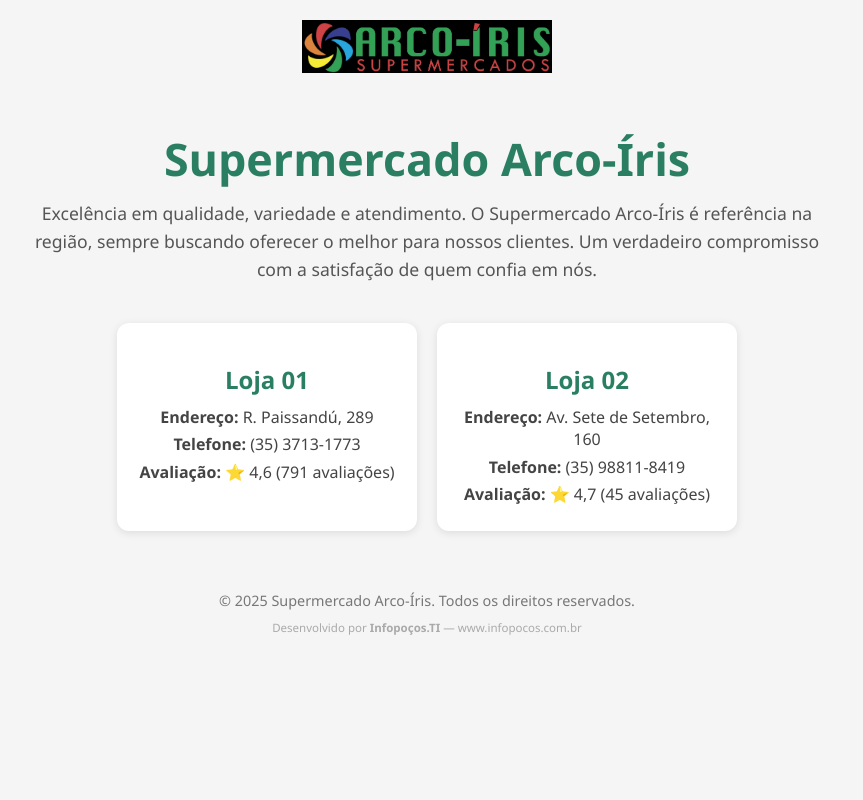
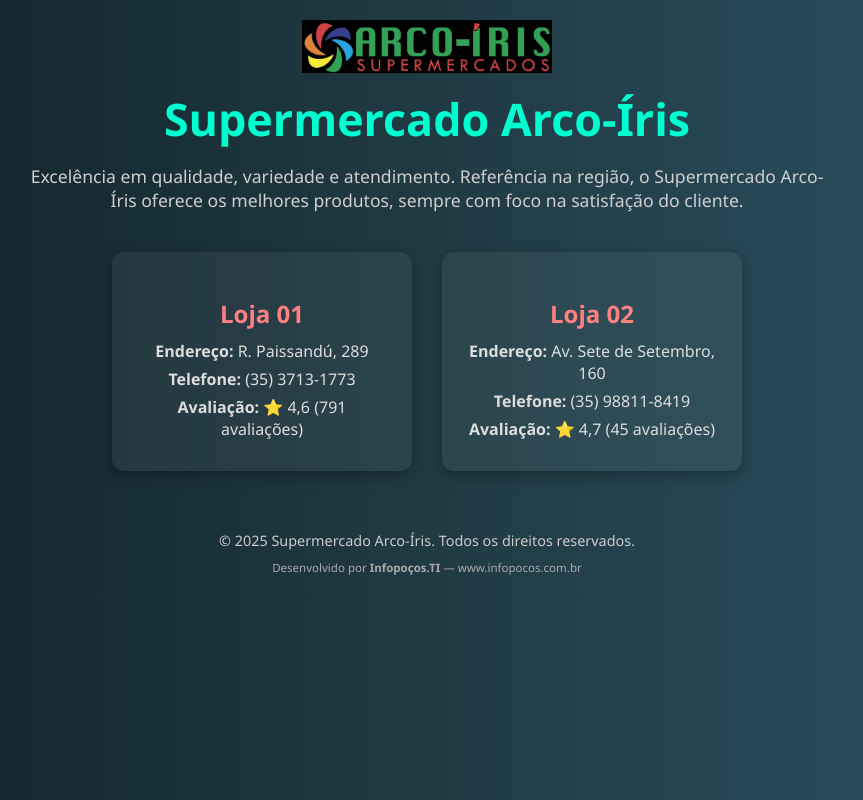
Before and after one commit to guto007guto/arcoiris, a plain HTML site: page index.html in a window 1280 px wide. Shown: the whole page, without its empty margins (213-1076 px from the left). Drawn offline with Linux system fonts and the light colour scheme.

Commit message:
Update index.html

```diff
--- a/index.html
+++ b/index.html
@@ -8,83 +8,90 @@
     * {
       box-sizing: border-box;
     }
+
     body {
       margin: 0;
-      background-color: #f5f5f5;
-      font-family: 'Segoe UI', Tahoma, sans-serif;
-      color: #333;
+      font-family: 'Segoe UI', Tahoma, Geneva, Verdana, sans-serif;
+      background: linear-gradient(to right, #0f2027, #203a43, #2c5364);
+      color: #ffffff;
       text-align: center;
       padding: 20px;
     }
-    header {
-      margin-bottom: 40px;
-    }
+
     header img {
       max-width: 250px;
-      width: 80%;
-      margin-bottom: 20px;
-    }
-    h1 {
-      color: #2a7f62;
-      font-size: 2.8em;
+      width: 100%;
       margin-bottom: 10px;
     }
-    p.intro {
-      color: #555;
-      font-size: 1.1em;
+
+    h1 {
+      font-size: 2.8rem;
+      color: #00ffd0;
+      margin: 0;
+    }
+
+    header p {
+      font-size: 1.1rem;
+      color: #cfcfcf;
       max-width: 800px;
-      margin: auto;
-      line-height: 1.6;
+      margin: 15px auto;
     }
+
     .lojas {
       display: flex;
       flex-wrap: wrap;
       justify-content: center;
-      gap: 20px;
+      gap: 30px;
       margin-top: 40px;
+      padding: 0 20px;
     }
+
     .loja {
-      background-color: #fff;
-      padding: 20px;
+      background-color: rgba(255, 255, 255, 0.05);
+      padding: 25px;
       border-radius: 12px;
       max-width: 300px;
-      box-shadow: 0 2px 8px rgba(0, 0, 0, 0.1);
-      flex: 1;
-      min-width: 260px;
-      transition: transform 0.3s, box-shadow 0.3s;
+      width: 100%;
+      box-shadow: 0 4px 15px rgba(0, 0, 0, 0.3);
+      transition: transform 0.2s ease, box-shadow 0.2s ease;
     }
+
     .loja:hover {
       transform: translateY(-5px);
-      box-shadow: 0 4px 16px rgba(0, 0, 0, 0.15);
+      box-shadow: 0 8px 25px rgba(0, 0, 0, 0.5);
     }
+
     .loja h2 {
-      color: #2a7f62;
+      color: #ff8080;
       margin-bottom: 10px;
-      font-size: 1.5em;
     }
+
     .loja p {
-      color: #444;
-      margin: 5px 0;
-      font-size: 1em;
-      line-height: 1.4;
+      margin: 6px 0;
+      color: #ddd;
     }
+
     footer {
       margin-top: 60px;
       font-size: 0.9em;
-      color: #777;
+      color: #ccc;
     }
+
     .creditos {
       margin-top: 10px;
       font-size: 0.8em;
       color: #aaa;
     }
-    @media (max-width: 600px) {
+
+    .creditos a {
+      color: #aaa;
+      text-decoration: none;
+    }
+
+    @media (max-width: 640px) {
       .lojas {
         flex-direction: column;
-        gap: 15px;
-      }
-      header img {
-        max-width: 200px;
+        align-items: center;
       }
     }
   </style>
@@ -93,8 +100,8 @@
   <header>
     <img src="arcoirislogo.jpeg" alt="Logo Supermercado Arco-Íris" />
     <h1>Supermercado Arco-Íris</h1>
-    <p class="intro">
-      Excelência em qualidade, variedade e atendimento. O Supermercado Arco-Íris é referência na região, sempre buscando oferecer o melhor para nossos clientes. Um verdadeiro compromisso com a satisfação de quem confia em nós.
+    <p>
+      Excelência em qualidade, variedade e atendimento. Referência na região, o Supermercado Arco-Íris oferece os melhores produtos, sempre com foco na satisfação do cliente.
     </p>
   </header>
 
@@ -117,7 +124,7 @@
   <footer>
     &copy; 2025 Supermercado Arco-Íris. Todos os direitos reservados.
     <div class="creditos">
-      Desenvolvido por <strong>Infopoços.TI</strong> — <a href="https://www.infopocos.com.br" target="_blank" style="color: #aaa; text-decoration: none;">www.infopocos.com.br</a>
+      Desenvolvido por <strong>Infopoços.TI</strong> — <a href="https://www.infopocos.com.br" target="_blank">www.infopocos.com.br</a>
     </div>
   </footer>
 </body>
```
